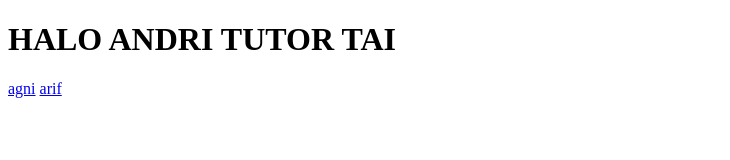
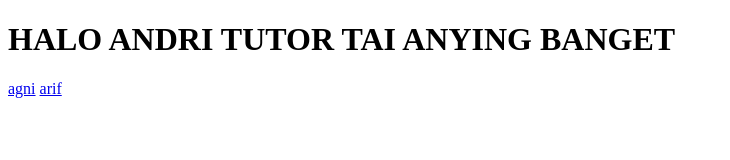
Before and after one commit to arief-11/latihan_arif, a plain HTML site: page index.html in a window 1280 px wide. Shown: the whole page, without its empty margins (0-730 px from the left). Drawn offline with Linux system fonts and the light colour scheme.

Commit message:
anying banget si andrii bangsatttt

```diff
--- a/index.html
+++ b/index.html
@@ -7,7 +7,7 @@
     <title>Document</title>
 </head>
 <body>
-    <h1>HALO ANDRI TUTOR TAI</h1>
+    <h1>HALO ANDRI TUTOR TAI ANYING BANGET</h1>
     <a href="agni.html">agni</a>
     <a href="andri.html">arif</a>
 </body>
```
